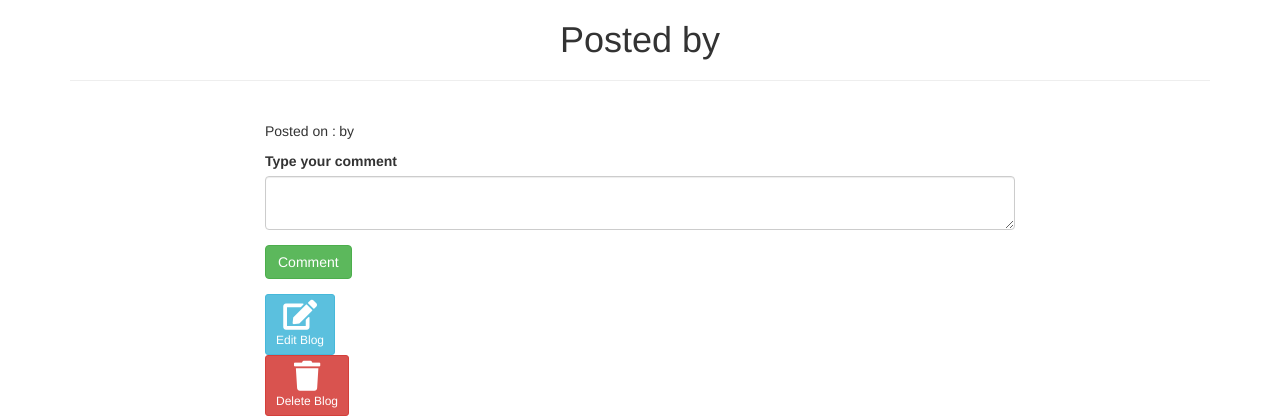
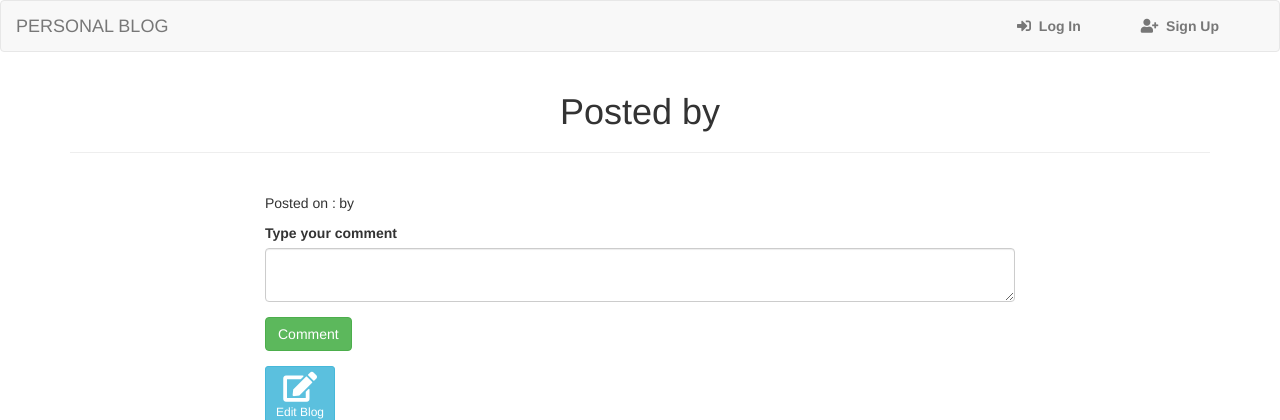
Before and after one commit to Apondi-Otieno/personal-website, a Python web app: template app/templates/blog.html in a window 1280 px wide. Shown: the top 420 px of the page. Run offline with Jinja, Linux system fonts and the light colour scheme; the template is opened without the code that fills it, so the values that code supplies are empty; some libraries are stand-ins or nearby versions.

Commit message:
this will add navbar html file

```diff
--- a/app/templates/navbar.html
+++ b/app/templates/navbar.html
@@ -1 +1,46 @@
 <!DOCTYPE html>
+<nav class="navbar navbar-default">
+    <div class="container-fluid">
+      <!-- Brand and toggle get grouped for better mobile display -->
+      <div class="navbar-header">
+        <button type="button" class="navbar-toggle collapsed" data-toggle="collapse"
+          data-target="#bs-example-navbar-collapse-1" aria-expanded="false">
+          <span class="sr-only">Toggle navigation</span>
+          <span class="icon-bar"></span>
+          <span class="icon-bar"></span>
+          <span class="icon-bar"></span>
+        </button>
+        <a class="navbar-brand" href="/">PERSONAL BLOG</a>
+      </div>
+      <!-- Collect the nav links, forms, and other content for toggling -->
+      <div class="collapse navbar-collapse" id="bs-example-navbar-collapse-1">
+        <ul class="nav navbar-nav navbar-right">
+          <li class="">
+            {% if current_user.is_authenticated %}
+            <a class="btn btn-outline-primary" id="post" href="{{url_for('main.new_blog')}}">Post</a>
+          <li class="nav-item dropdown">
+            <a class="nav-link dropdown-toggle" style='margin-right:30px' data-toggle="dropdown" aria-haspopup="true"
+              aria-expanded="false">
+              <i class="fas fa-user"></i>&nbsp;<strong>{{current_user.username}}</strong> </a>
+            <div class="dropdown-menu dropdown-menu-right dropdown-info" aria-labelledby="navbarDropdownMenuLink-4">
+              <a class="dropdown-item" href="{{url_for('main.profile',name=current_user.username)}}"><i
+                  class="far fa-user"></i>&nbsp; My account</a><br>
+              <a class="dropdown-item" href="{{url_for('auth.logout')}}"><i class="fas fa-sign-out-alt"></i>&nbsp; Log
+                out</a>
+            </div>
+          </li>
+          {% else %}
+          <li class="nav-item">
+            <a class="nav-link" href="{{url_for('auth.login')}}" style='margin-right:30px'><i
+                class="fas fa-sign-in-alt"></i>&nbsp; <strong>Log In</strong></a>
+          </li>
+          <li class="nav-item">
+            <a style='margin-right:30px' class="nav-link" href="{{url_for('auth.signup')}}"><i
+                class="fas fa-user-plus"></i></i>&nbsp; <strong>Sign Up</strong></a>
+          </li>
+          {%endif%}
+          </li>
+        </ul>
+      </div>
+    </div>
+  </nav>
```
